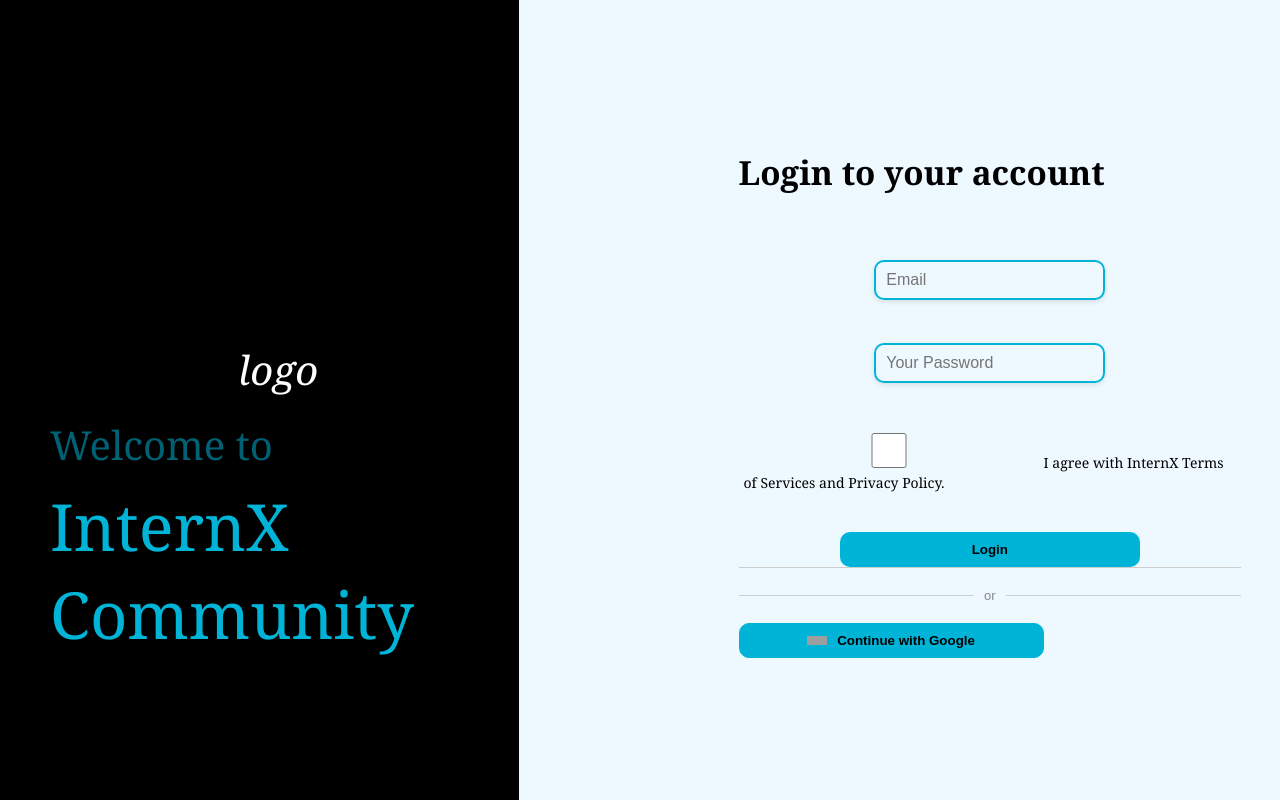
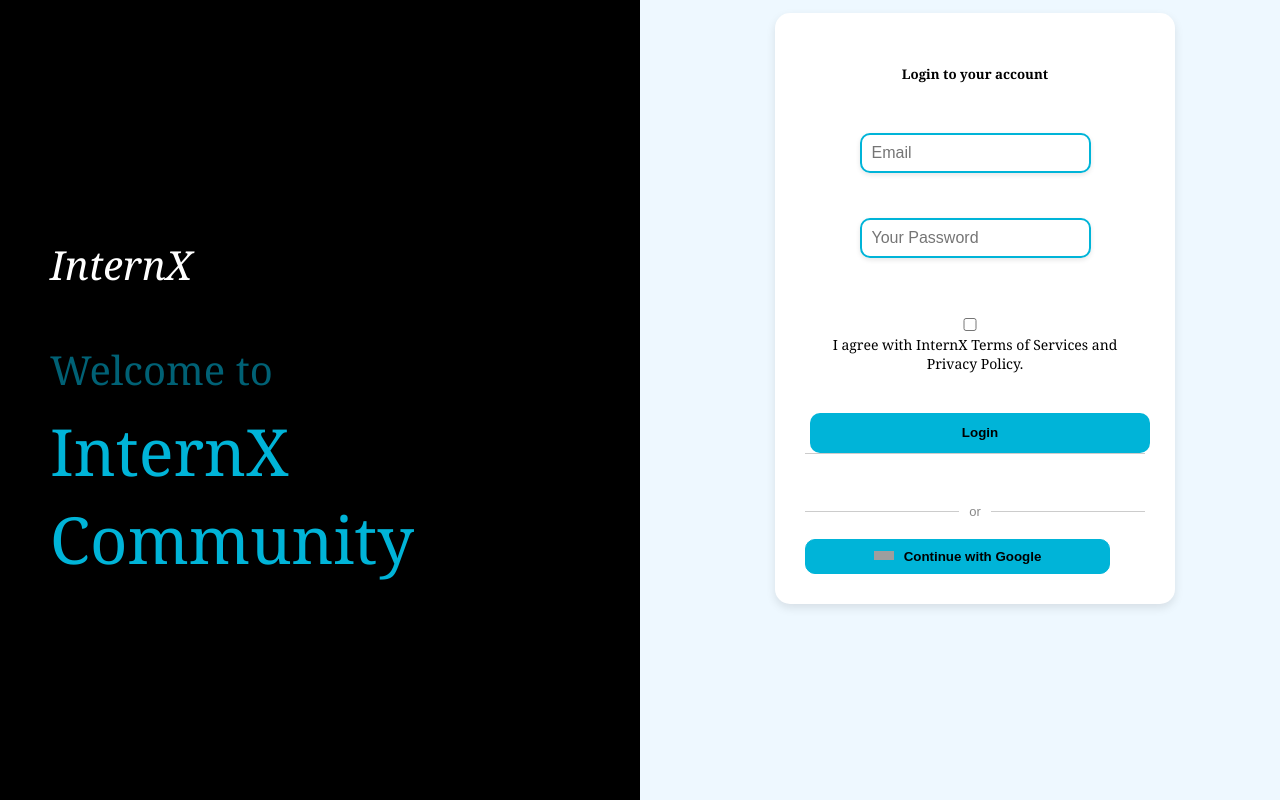
Before and after one commit to KushaRa/InternX_Front, a React (Create React App) app in the folder skillsync/: page /login in a window 1280 px wide. Built offline with nearby package versions, Linux system fonts and the light colour scheme; no server answers; grey boxes are pictures that could not be loaded.

Commit message:
updated login page

```diff
--- a/skillsync/src/Pages/logIn/LogIn.js
+++ b/skillsync/src/Pages/logIn/LogIn.js
@@ -41,12 +41,12 @@ export const LogIn = () => {
     <>
       <div className="flex-container">
         <div className="flex-box01">
-          <div className="logo2">logo</div>
+        <div className="logo">InternX</div>
           <div className="welcome">Welcome to</div>
           <div className="internx">InternX Community</div>
         </div>
 
-        <div className="flex-box2">
+        <div className="flex-box02">
           <div className="login">
             <h5>Login to your account</h5>
             <div>
--- a/skillsync/src/Pages/logIn/logIn.css
+++ b/skillsync/src/Pages/logIn/logIn.css
@@ -17,68 +17,82 @@
   color: white;
 }
 
-.logo2 {
-  color: white;
+.logo {
   font-size: 40px;
-  margin-left: 188px;
   font-style: italic;
-  margin-top: 200px;
-  margin-bottom: 0;
-  padding: 0;
+  margin-top: 20px;
 }
 
 .welcome {
+  font-size: 40px;
+  margin-top: 20px;
   color: rgb(0, 180, 216, 0.54);
-  font-size: 40px;
-  margin-top: 100px;
-  margin-left: 188px;
-  padding: 0%;
-  border: none;
+  margin-left: 0;
 }
 
 .internx {
-  color: rgb(0, 180, 216);
   font-size: 65px;
-  margin-top: 25px;
-  margin-left: 188px;
+  margin-top: 10px;
+  margin-left: 0;
+    color: rgb(0, 180, 216);
+}
+
+.flex-box02 {
+  margin-top: 10%;
+  margin-left: 10px;
+  display: flex;
+  justify-content: center;
+  align-items: center;
+  flex: 1;
 }
 
 .login {
-  color: black;
-  margin-left: 200px;
-  margin-top: 150px;
-  margin-right: 39px;
-  padding: 0;
-  border: none;
-  font-size: 40px;
-  justify-content: center;
-  align-items: center;
+  width: 100%;
+  max-width: 400px;
+  padding: 30px;
+  background-color: white;
+  border-radius: 15px;
+  box-shadow: 0 4px 10px rgba(0, 0, 0, 0.1);
+  text-align: center; /* Center align text */
 }
 
 .input-box1 {
-  margin: 20px 0;
+  display: flex;
+  flex-direction: column;
+  gap: 15px;
 }
 
-.input-box1 input {
-  width: 300px;
-  height: 35px;
-  border: 1px solid #00b4d8;
+.input-box1 .place input {
+  width: 100%;
+  height: 40px;
+  border: 2px solid #00b4d8;
   border-radius: 10px;
-  padding: 5px;
-  color: black;
-  margin: 5px 0;
+  padding: 10px;
+  font-size: 16px;
+  box-shadow: 0 2px 5px rgba(0, 0, 0, 0.1);
+  transition: border-color 0.3s;
 }
 
+.input-box1 .place input:focus {
+  border-color: #007a9c;
+  outline: none;
+}
+
+
 .loginButton {
-  width: 300px;
-  margin-left: 0px;
-  height: 35px;
+  width: 100%;
+  height: 40px;
   border-radius: 10px;
   background-color: #00b4d8;
+  color: black;
+  font-weight: bold;
   cursor: pointer;
-  font-weight: bold;
-  color: black;
-  border-color: #00b4d8;
+  border: none;
+  transition: background-color 0.3s;
+}
+.loginButton:hover {
+  background-color: #f1f1f1;
+  border: 1px solid #00b4d8;;
 }
 
 .divider {
```
